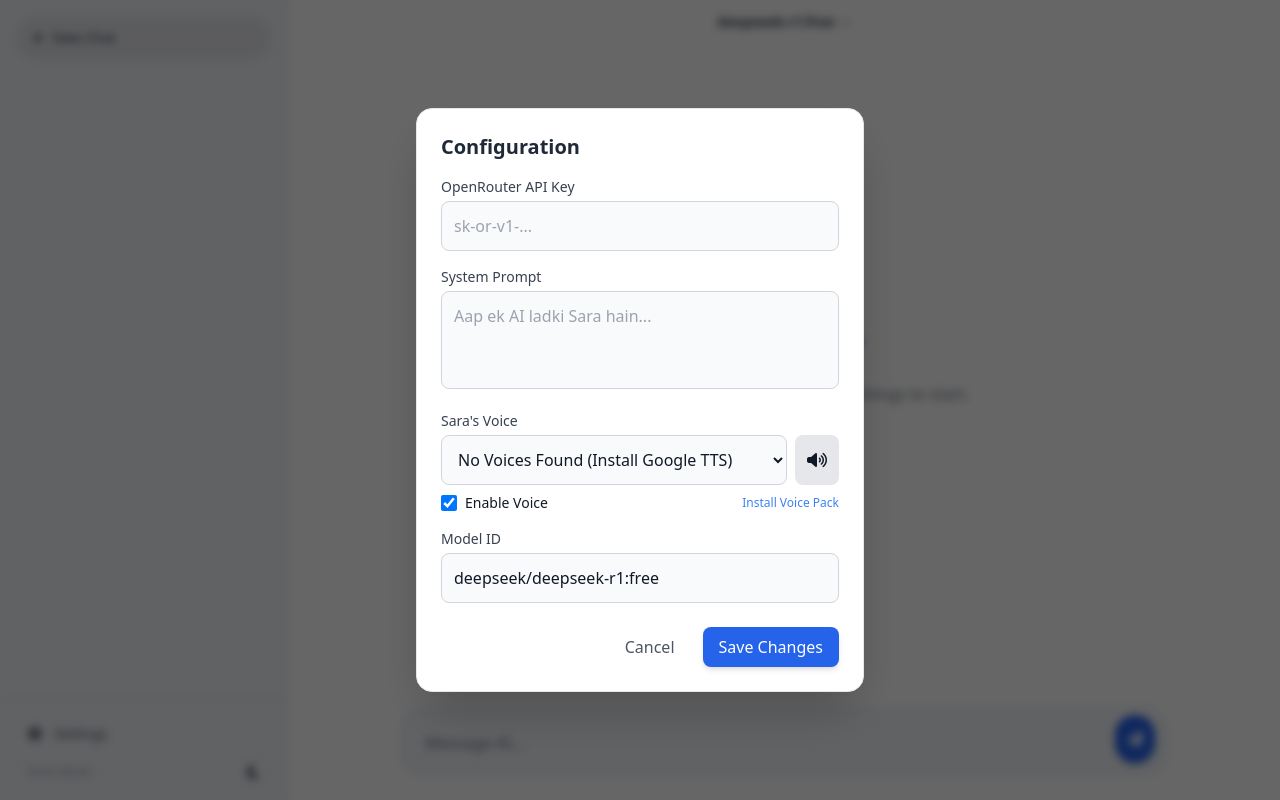
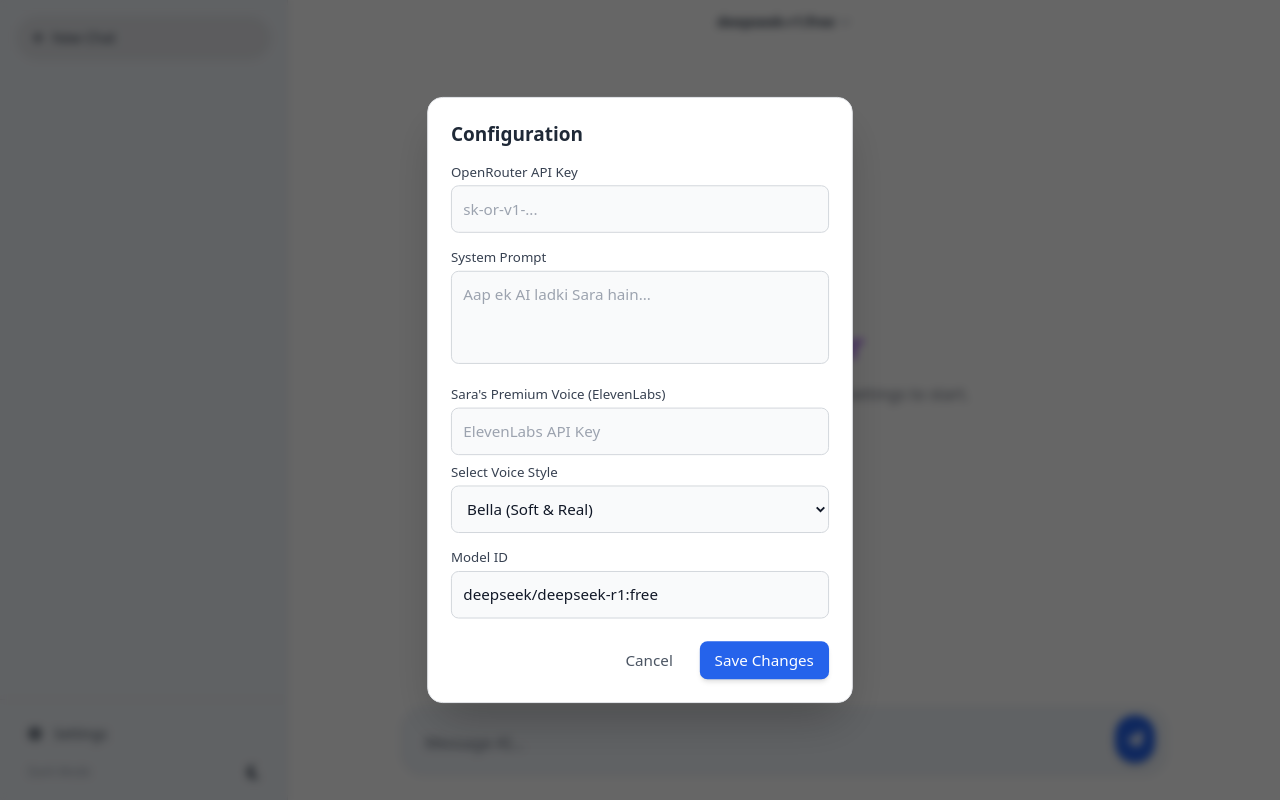
Before and after one commit to nirajverse007/Sara.-Ai, a plain HTML site: page index.html in a window 1280 px wide. Both pictures are taken after a click on the button "Settings". Drawn offline with nearby package versions, Linux system fonts and the light colour scheme.

Commit message:
Update index.html

```diff
--- a/index.html
+++ b/index.html
@@ -133,22 +133,16 @@
                 </div>
 
                 <div>
-                    <label class="block text-sm font-medium text-gray-700 dark:text-gray-300 mb-1">Sara's Voice</label>
-                    <div class="flex gap-2">
-                        <select id="setting-voice" class="flex-1 p-3 rounded-lg bg-gray-50 dark:bg-gray-800 border border-gray-300 dark:border-gray-700 text-gray-900 dark:text-white outline-none focus:ring-2 focus:ring-blue-500">
-                            <option value="">Loading All Voices...</option>
-                        </select>
-                        <button onclick="app.testVoice()" class="p-3 bg-gray-200 dark:bg-gray-700 rounded-lg hover:bg-gray-300 dark:hover:bg-gray-600" title="Test Voice">
-                            <i class="fas fa-volume-up"></i>
-                        </button>
-                    </div>
-                    <div class="flex items-center mt-2 justify-between">
-                        <div class="flex items-center">
-                            <input type="checkbox" id="setting-voice-enabled" class="w-4 h-4 text-blue-600 bg-gray-100 border-gray-300 rounded focus:ring-blue-500">
-                            <label for="setting-voice-enabled" class="ml-2 text-sm font-medium text-gray-900 dark:text-gray-300">Enable Voice</label>
-                        </div>
-                        <a href="https://play.google.com/store/apps/details?id=com.google.android.tts" target="_blank" class="text-xs text-blue-500 hover:underline">Install Voice Pack</a>
-                    </div>
+                    <label class="block text-sm font-medium text-gray-700 dark:text-gray-300 mb-1">Sara's Premium Voice (ElevenLabs)</label>
+                    <input type="password" id="setting-elevenlabs-key" placeholder="ElevenLabs API Key" class="w-full p-3 mb-2 rounded-lg bg-gray-50 dark:bg-gray-800 border border-gray-300 dark:border-gray-700 text-gray-900 dark:text-white outline-none focus:ring-2 focus:ring-blue-500">
+
+                    <label class="block text-sm font-medium text-gray-700 dark:text-gray-300 mb-1">Select Voice Style</label>
+                    <select id="setting-voice" class="w-full p-3 rounded-lg bg-gray-50 dark:bg-gray-800 border border-gray-300 dark:border-gray-700 text-gray-900 dark:text-white outline-none focus:ring-2 focus:ring-blue-500">
+                        <option value="EXAVITQu4vr4xnSDxMaL">Bella (Soft & Real)</option>
+                        <option value="21m00Tcm4TlvDq8ikWAM">Rachel (Natural)</option>
+                        <option value="AZnzlk1XvdvUeBnXmlld">Domi (Sweet)</option>
+                        <option value="mfPbvbcNLib9nHv07Ob7">Elli (Emotional)</option>
+                    </select>
                 </div>
 
                 <div>
@@ -165,13 +159,6 @@
 </div>
 
 <script>
-    // Service Worker Registration for PWA
-    if ('serviceWorker' in navigator) {
-        window.addEventListener('load', () => {
-            navigator.serviceWorker.register('sw.js').catch(err => console.log('SW registration failed:', err));
-        });
-    }
-
     const app = (() => {
         const els = {
             loading: document.getElementById('loading'),
@@ -190,7 +177,7 @@
                 prompt: document.getElementById('setting-system-prompt'),
                 model: document.getElementById('setting-model'),
                 voice: document.getElementById('setting-voice'),
-                voiceEnabled: document.getElementById('setting-voice-enabled')
+                elevenKey: document.getElementById('setting-elevenlabs-key')
             }
         };
 
@@ -202,184 +189,103 @@
                 systemPrompt: '',
                 model: 'deepseek/deepseek-r1:free',
                 darkMode: false,
-                voiceURI: '',
-                voiceEnabled: true
+                voiceURI: 'EXAVITQu4vr4xnSDxMaL',
+                elevenKey: ''
             },
-            isGenerating: false,
-            availableVoices: []
+            isGenerating: false
         };
 
         function init() {
             loadState();
-            marked.setOptions({
-                highlight: (code, lang) => highlight.getLanguage(lang) ? highlight.highlight(code, { language: lang }).value : highlight.highlightAuto(code).value,
-                breaks: true
-            });
             applyTheme();
             renderChatList();
             renderMessages();
-            initVoiceSystem();
             setTimeout(() => {
                 els.loading.classList.add('hidden');
                 els.app.classList.remove('hidden', 'opacity-0');
             }, 500);
         }
 
-        // Voice System Logic - UPDATED: Shows ALL voices
-        function initVoiceSystem() {
-            const populateVoices = () => {
-                const allVoices = window.speechSynthesis.getVoices();
-
-                // Sort to bring English/Google voices to top, but include EVERYONE
-                allVoices.sort((a, b) => {
-                    const aScore = (a.name.includes('Google') || a.name.includes('Female') || a.lang.includes('en-US')) ? 1 : 0;
-                    const bScore = (b.name.includes('Google') || b.name.includes('Female') || b.lang.includes('en-US')) ? 1 : 0;
-                    return bScore - aScore;
-                });
-
-                state.availableVoices = allVoices;
-
-                els.settingsInputs.voice.innerHTML = '';
-
-                if (state.availableVoices.length === 0) {
-                     const opt = document.createElement('option');
-                     opt.text = "No Voices Found (Install Google TTS)";
-                     els.settingsInputs.voice.appendChild(opt);
-                     return;
-                }
-
-                state.availableVoices.forEach(v => {
-                    const opt = document.createElement('option');
-                    opt.value = v.voiceURI;
-                    // Add emoji if it looks like a high quality voice
-                    let prefix = "";
-                    if(v.name.includes("Google") || v.name.includes("Siri")) prefix = "⭐ ";
-                    opt.text = `${prefix}${v.name} (${v.lang})`;
-                    els.settingsInputs.voice.appendChild(opt);
-                });
-
-                // Set saved voice or default
-                if (state.settings.voiceURI && state.availableVoices.find(v => v.voiceURI === state.settings.voiceURI)) {
-                    els.settingsInputs.voice.value = state.settings.voiceURI;
-                }
-            };
-
-            window.speechSynthesis.onvoiceschanged = populateVoices;
-            populateVoices(); // Try immediately too
-        }
-
-        function testVoice() {
-            const voiceURI = els.settingsInputs.voice.value;
-            const voice = state.availableVoices.find(v => v.voiceURI === voiceURI);
-            if (!voice) return alert("Please select a voice first. If empty, install 'Speech Services by Google' from Play Store.");
-
+        async function speakText(text) {
+            const cleanText = text.replace(/[*#`_\[\]]/g, '').substring(0, 800);
+            if (state.settings.elevenKey) {
+                try {
+                    const response = await fetch(`https://api.elevenlabs.io/v1/text-to-speech/${state.settings.voiceURI}`, {
+                        method: 'POST',
+                        headers: { 'Content-Type': 'application/json', 'xi-api-key': state.settings.elevenKey },
+                        body: JSON.stringify({ text: cleanText, model_id: "eleven_multilingual_v2" })
+                    });
+                    if (response.ok) {
+                        const blob = await response.blob();
+                        new Audio(URL.createObjectURL(blob)).play();
+                        return;
+                    }
+                } catch (e) { console.error(e); }
+            }
             window.speechSynthesis.cancel();
-            const utterance = new SpeechSynthesisUtterance("Hello Sir, I am Sara. Do you like this voice?");
-            utterance.voice = voice;
-
-            // Adjust pitch to make it sound slightly more feminine if generic voice
-            utterance.pitch = 1.1;
-            utterance.rate = 1.0;
+            const utterance = new SpeechSynthesisUtterance(cleanText);
+            utterance.pitch = 1.2;
             window.speechSynthesis.speak(utterance);
         }
 
-        function speakText(text) {
-            if (!state.settings.voiceEnabled || !text) return;
-
-            const cleanText = text.replace(/[*#`_\[\]]/g, '').substring(0, 300); // Limit length for stability
-
-            window.speechSynthesis.cancel();
-            const utterance = new SpeechSynthesisUtterance(cleanText);
-
-            const voice = state.availableVoices.find(v => v.voiceURI === state.settings.voiceURI);
-            if (voice) utterance.voice = voice;
-
-            // Tweak pitch/rate for better female effect on robotic voices
-            utterance.pitch = 1.15; // Higher pitch = more feminine
-            utterance.rate = 1.05;  // Slightly faster
-
-            window.speechSynthesis.speak(utterance);
-        }
-
-        function saveState() {
-            localStorage.setItem('universal_ai_state', JSON.stringify(state));
-        }
-
-        function loadState() {
-            const saved = localStorage.getItem('universal_ai_state');
-            if (saved) state = { ...state, ...JSON.parse(saved) };
-        }
+        function saveState() { localStorage.setItem('universal_ai_state', JSON.stringify(state)); }
+        function loadState() { const saved = localStorage.getItem('universal_ai_state'); if (saved) state = { ...state, ...JSON.parse(saved) }; }
 
         function applyTheme() {
             document.documentElement.classList.toggle('dark', state.settings.darkMode);
             els.themeIcon.className = state.settings.darkMode ? 'fas fa-sun' : 'fas fa-moon';
         }
 
-        function toggleDarkMode() {
-            state.settings.darkMode = !state.settings.darkMode;
-            applyTheme();
-            saveState();
-        }
-
-        function toggleSidebar() {
-            els.sidebar.classList.toggle('-translate-x-full');
-            document.getElementById('sidebar-overlay').classList.toggle('hidden');
-        }
+        function toggleDarkMode() { state.settings.darkMode = !state.settings.darkMode; applyTheme(); saveState(); }
+        function toggleSidebar() { els.sidebar.classList.toggle('-translate-x-full'); document.getElementById('sidebar-overlay').classList.toggle('hidden'); }
 
         function openSettings() {
             els.settingsInputs.apiKey.value = state.settings.apiKey;
             els.settingsInputs.prompt.value = state.settings.systemPrompt;
             els.settingsInputs.model.value = state.settings.model;
             els.settingsInputs.voice.value = state.settings.voiceURI;
-            els.settingsInputs.voiceEnabled.checked = state.settings.voiceEnabled;
-
+            els.settingsInputs.elevenKey.value = state.settings.elevenKey;
             els.modals.settings.classList.remove('hidden');
-            setTimeout(() => els.modals.content.classList.replace('scale-95', 'scale-100'), 10);
             setTimeout(() => els.modals.content.classList.replace('opacity-0', 'opacity-100'), 10);
-
-            if(state.availableVoices.length === 0) initVoiceSystem();
         }
 
-        function closeSettings() {
-            els.modals.content.classList.replace('scale-100', 'scale-95');
-            els.modals.content.classList.replace('opacity-100', 'opacity-0');
-            setTimeout(() => els.modals.settings.classList.add('hidden'), 200);
-        }
-
+        function closeSettings() { els.modals.settings.classList.add('hidden'); }
         function saveSettings() {
-            state.settings.apiKey = els.settingsInputs.apiKey.value.trim();
-            state.settings.systemPrompt = els.settingsInputs.prompt.value.trim();
-            state.settings.model = els.settingsInputs.model.value.trim();
+            state.settings.apiKey = els.settingsInputs.apiKey.value;
+            state.settings.systemPrompt = els.settingsInputs.prompt.value;
+            state.settings.model = els.settingsInputs.model.value;
             state.settings.voiceURI = els.settingsInputs.voice.value;
-            state.settings.voiceEnabled = els.settingsInputs.voiceEnabled.checked;
-            saveState();
-            closeSettings();
-            renderMessages();
+            state.settings.elevenKey = els.settingsInputs.elevenKey.value;
+            saveState(); closeSettings(); renderMessages();
         }
 
         function createNewChat() {
-            const newChat = { id: Date.now().toString(), title: 'New Chat', messages: [], timestamp: Date.now() };
-            state.chats.unshift(newChat);
-            state.currentChatId = newChat.id;
-            renderChatList();
-            renderMessages();
-            saveState();
+            const id = Date.now().toString();
+            state.chats.unshift({ id, title: 'New Chat', messages: [] });
+            state.currentChatId = id;
+            renderChatList(); renderMessages(); saveState();
+        }
+
+        function deleteChat(id, e) {
+            e.stopPropagation();
+            state.chats = state.chats.filter(c => c.id !== id);
+            if (state.currentChatId === id) state.currentChatId = state.chats[0]?.id || null;
+            renderChatList(); renderMessages(); saveState();
+        }
+
+        function renameChat(id) {
+            const chat = state.chats.find(c => c.id === id);
+            const newTitle = prompt("Enter new title:", chat.title);
+            if (newTitle) { chat.title = newTitle; renderChatList(); saveState(); }
         }
 
         async function sendMessage() {
             const text = els.input.value.trim();
             if (!text || state.isGenerating) return;
-            if (!state.settings.apiKey) return alert("Please enter API Key in Settings!");
-
-            window.speechSynthesis.cancel();
-
             if (!state.currentChatId) createNewChat();
             const chat = state.chats.find(c => c.id === state.currentChatId);
-
-            if (chat.messages.length === 0) chat.title = text.slice(0, 30);
             chat.messages.push({ role: 'user', content: text });
             els.input.value = '';
-
             const aiMsg = { role: 'assistant', content: '', id: 'ai-' + Date.now(), pending: true };
             chat.messages.push(aiMsg);
             renderMessages();
@@ -389,17 +295,10 @@
                 const response = await fetch("https://openrouter.ai/api/v1/chat/completions", {
                     method: "POST",
                     headers: { "Authorization": `Bearer ${state.settings.apiKey}`, "Content-Type": "application/json" },
-                    body: JSON.stringify({
-                        model: state.settings.model,
-                        messages: [{ role: "system", content: state.settings.systemPrompt }, ...chat.messages.filter(m => !m.pending)],
-                        stream: true
-                    })
+                    body: JSON.stringify({ model: state.settings.model, messages: [{ role: "system", content: state.settings.systemPrompt }, ...chat.messages.filter(m => !m.pending)], stream: true })
                 });
-
                 const reader = response.body.getReader();
                 const decoder = new TextDecoder();
-                const contentDiv = document.getElementById(aiMsg.id).querySelector('.prose');
-
                 while (true) {
                     const { done, value } = await reader.read();
                     if (done) break;
@@ -408,36 +307,31 @@
                     for (const line of lines) {
                         if (line.startsWith('data: ')) {
                             try {
-                                const data = JSON.parse(line.slice(6));
-                                const content = data.choices[0]?.delta?.content || "";
+                                const content = JSON.parse(line.slice(6)).choices[0]?.delta?.content || "";
                                 aiMsg.content += content;
-                                contentDiv.innerHTML = marked.parse(aiMsg.content);
-                                contentDiv.querySelectorAll('pre code').forEach(b => highlight.highlightElement(b));
+                                document.getElementById(aiMsg.id).querySelector('.prose').innerHTML = marked.parse(aiMsg.content);
                                 els.messagesContainer.scrollTop = els.messagesContainer.scrollHeight;
                             } catch(e) {}
                         }
                     }
                 }
-
-                speakText(aiMsg.content);
-
-            } catch (err) {
-                aiMsg.content = "Error: " + err.message;
-            } finally {
-                aiMsg.pending = false;
-                state.isGenerating = false;
-                saveState();
-                renderMessages();
-            }
+            } catch (err) { aiMsg.content = "Error: " + err.message; }
+            aiMsg.pending = false; state.isGenerating = false; saveState(); renderMessages();
         }
 
         function renderChatList() {
             els.chatList.innerHTML = '';
             state.chats.forEach(chat => {
                 const item = document.createElement('div');
-                item.className = `p-3 rounded-full cursor-pointer truncate mb-1 ${chat.id === state.currentChatId ? 'bg-blue-100 dark:bg-blue-900/30 text-blue-600' : 'hover:bg-gray-200 dark:hover:bg-gray-800'}`;
-                item.innerHTML = `<i class="far fa-comment-dots mr-2"></i> ${chat.title}`;
-                item.onclick = () => { state.currentChatId = chat.id; renderMessages(); if(window.innerWidth < 768) toggleSidebar(); };
+                item.className = `flex items-center justify-between p-3 rounded-xl cursor-pointer mb-1 ${chat.id === state.currentChatId ? 'bg-blue-100 dark:bg-blue-900/30 text-blue-600' : 'hover:bg-gray-200 dark:hover:bg-gray-800'}`;
+                item.innerHTML = `
+                    <div class="flex-1 truncate pr-2" onclick="app.selectChat('${chat.id}')">
+                        <i class="far fa-comment-dots mr-2"></i> ${chat.title}
+                    </div>
+                    <div class="flex gap-2">
+                        <i class="fas fa-edit text-xs opacity-50 hover:opacity-100" onclick="app.renameChat('${chat.id}')"></i>
+                        <i class="fas fa-trash text-xs opacity-50 hover:text-red-500" onclick="app.deleteChat('${chat.id}', event)"></i>
+                    </div>`;
                 els.chatList.appendChild(item);
             });
         }
@@ -445,28 +339,31 @@
         function renderMessages() {
             els.modelDisplay.innerText = state.settings.model.split('/').pop();
             els.messagesContainer.innerHTML = '';
-            if (!state.currentChatId || state.chats.find(c => c.id === state.currentChatId).messages.length === 0) {
-                els.messagesContainer.appendChild(els.welcomeScreen);
-                return;
+            if (!state.currentChatId || !state.chats.find(c => c.id === state.currentChatId).messages.length) {
+                els.messagesContainer.appendChild(els.welcomeScreen); return;
             }
             state.chats.find(c => c.id === state.currentChatId).messages.forEach(msg => {
                 const div = document.createElement('div');
                 div.id = msg.id || '';
                 div.className = `flex ${msg.role === 'user' ? 'justify-end' : 'justify-start'} mb-4`;
                 div.innerHTML = `
-                    <div class="max-w-[85%] px-4 py-2 rounded-2xl ${msg.role === 'user' ? 'bg-gray-100 dark:bg-gray-800' : ''}">
-                        ${msg.role === 'assistant' ? '<div class="text-xs font-bold text-blue-500 mb-1">AI</div>' : ''}
+                    <div class="max-w-[85%] px-4 py-2 rounded-2xl ${msg.role === 'user' ? 'bg-gray-100 dark:bg-gray-800' : 'relative'}">
+                        ${msg.role === 'assistant' ? `
+                            <div class="flex justify-between items-center mb-1">
+                                <span class="text-xs font-bold text-blue-500">SARA</span>
+                                <button onclick="app.speakText(\`${msg.content.replace(/`/g, '\\`').replace(/\n/g, ' ')}\`)" class="p-1 px-2 bg-gray-200 dark:bg-gray-700 rounded-md text-[10px] hover:bg-blue-500 hover:text-white transition-all">
+                                    <i class="fas fa-volume-up"></i> Speak
+                                </button>
+                            </div>` : ''}
                         <div class="prose dark:prose-invert text-sm ${msg.pending ? 'cursor-blink' : ''}">${marked.parse(msg.content || '')}</div>
                     </div>`;
                 els.messagesContainer.appendChild(div);
-                div.querySelectorAll('pre code').forEach(b => highlight.highlightElement(b));
             });
             els.messagesContainer.scrollTop = els.messagesContainer.scrollHeight;
         }
 
-        return { init, toggleDarkMode, toggleSidebar, openSettings, closeSettings, saveSettings, createNewChat, sendMessage, testVoice };
+        return { init, toggleDarkMode, toggleSidebar, openSettings, closeSettings, saveSettings, createNewChat, sendMessage, speakText, deleteChat, renameChat, selectChat: (id) => { state.currentChatId = id; renderChatList(); renderMessages(); } };
     })();
-
     document.addEventListener('DOMContentLoaded', app.init);
 </script>
 </body>
```
